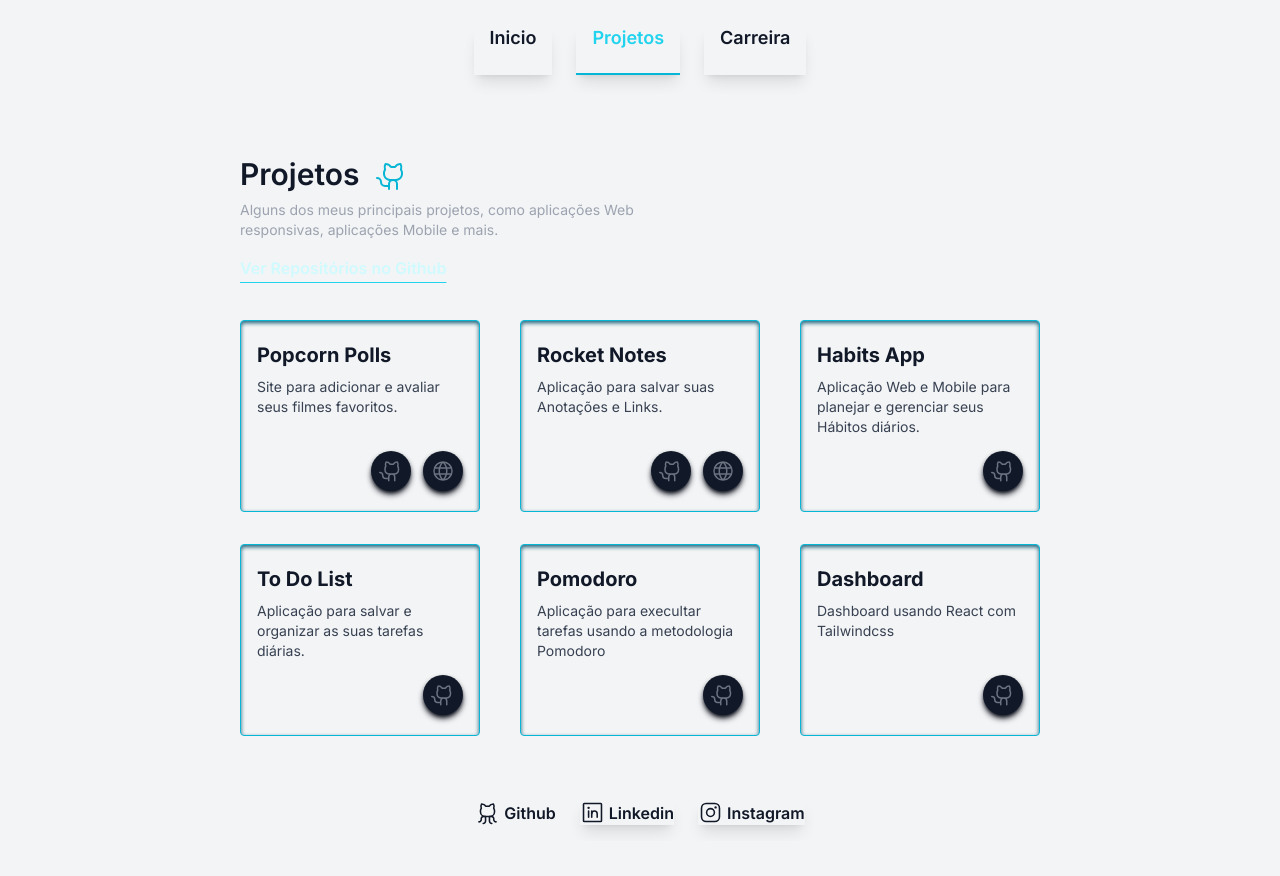
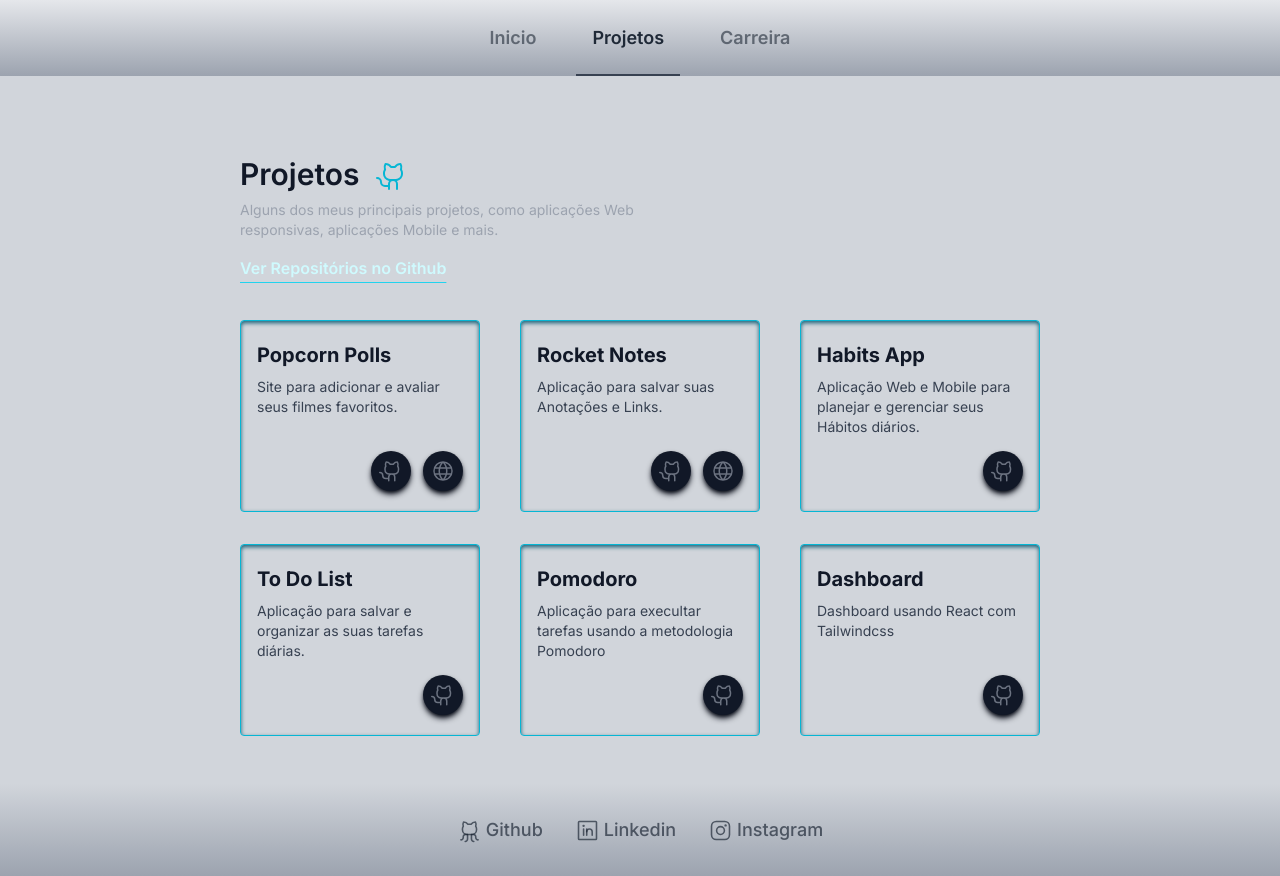
Before and after one commit to CarlosLonghi/Portfolio, a Next.js app: page /projects in a window 1280 px wide. Before the commit the page ends 841 px from the top, so only its background shows below. Built offline with nearby package versions, Linux system fonts and the light colour scheme.

Commit message:
style: config nav/footer in light mode

```diff
--- a/src/app/career/page.tsx
+++ b/src/app/career/page.tsx
@@ -38,7 +38,7 @@ const animationLeftToRight = {
 export default function Carrer() {
   return (
     <motion.section
-      className="m-auto min-h-[calc(100vh-8.29rem)] max-w-app px-4 pt-14 sm:px-6 md:px-4"
+      className="m-auto min-h-[calc(100vh-10.47rem)] max-w-app px-4 pt-14 sm:px-6 md:px-4"
       initial="hidden"
       animate="visible"
     >
--- a/src/app/layout.tsx
+++ b/src/app/layout.tsx
@@ -20,13 +20,13 @@ export default function RootLayout({
   return (
     <html lang="en" className={inter.className}>
       <head />
-      <body className="bg-gray-100 text-gray-900 antialiased dark:bg-gray-950 dark:text-gray-100">
+      <body className="bg-gray-300 text-gray-900 antialiased dark:bg-gray-950 dark:text-gray-100">
         <Navigation />
 
         <main className="overflow-x-hidden">{children}</main>
 
-        <footer className="flex justify-center bg-gray-100 bg-gradient-to-tl px-4 py-4 text-gray-900 dark:from-gray-900 dark:to-gray-950 dark:text-gray-100">
-          <ul className="flex items-center gap-6">
+        <footer className="flex justify-center bg-gradient-to-t from-gray-400 to-gray-300 px-4 py-8 text-gray-900 dark:from-cyan-950 dark:to-gray-950 dark:text-gray-100">
+          <ul className="flex items-center gap-8">
             <li>
               <Github />
             </li>
--- a/src/app/page.tsx
+++ b/src/app/page.tsx
@@ -48,7 +48,7 @@ const animationOrchestration = {
 export default function Home() {
   return (
     <motion.section
-      className="m-auto flex min-h-[calc(100vh-8.29rem)] max-w-app flex-col items-center justify-center gap-6 px-4 py-4 sm:px-8 md:gap-16 md:px-10"
+      className="m-auto flex min-h-[calc(100vh-10.47rem)] max-w-app flex-col items-center justify-center gap-6 px-4 py-4 sm:px-8 md:gap-16 md:px-10"
       initial="hidden"
       animate="visible"
       variants={animationOrchestration}
--- a/src/app/projects/page.tsx
+++ b/src/app/projects/page.tsx
@@ -36,7 +36,7 @@ const animationLeftToRight = {
 export default function Projects() {
   return (
     <motion.section
-      className="m-auto min-h-[calc(100vh-8.29rem)] max-w-app px-4 pt-14 sm:px-6 md:px-4"
+      className="m-auto min-h-[calc(100vh-10.47rem)] max-w-app px-4 pt-14 sm:px-6 md:px-4"
       initial="hidden"
       animate="visible"
     >
--- a/src/components/Navigation.tsx
+++ b/src/components/Navigation.tsx
@@ -12,7 +12,7 @@ const Link = ({ href, ...props }: any) => {
   return (
     <NextLink href={href} passHref legacyBehavior>
       <NavigationMenu.Link
-        className="border-b-2 border-solid border-transparent px-4 text-lg font-semibold shadow-lg transition duration-200 ease-in hover:text-cyan-500 data-[active]:border-cyan-500 data-[active]:text-cyan-400 md:pb-[25px] dark:text-cyan-100/50"
+        className="border-b-2 border-solid border-transparent px-4 text-lg font-semibold text-gray-800/60 transition duration-200 ease-in hover:text-gray-800/90 data-[active]:border-gray-700 data-[active]:text-gray-800 md:pb-[26px] dark:text-cyan-100/50 dark:hover:text-cyan-500 dark:data-[active]:border-cyan-500 dark:data-[active]:text-cyan-400"
         active={isActive}
         {...props}
       />
@@ -22,7 +22,7 @@ const Link = ({ href, ...props }: any) => {
 
 export function Navigation() {
   return (
-    <header className="flex justify-center bg-gray-100 bg-gradient-to-br px-4 py-6 dark:from-gray-900 dark:to-gray-950">
+    <header className="fro-gray-100 flex justify-center bg-gradient-to-b from-gray-200 to-gray-400 px-4 py-6 dark:from-gray-900 dark:to-gray-950">
       <NavigationMenu.Root>
         <NavigationMenu.List className="flex max-w-app items-center justify-between gap-4 md:gap-6">
           <NavigationMenu.Item>
--- a/src/components/SocialMedias.tsx
+++ b/src/components/SocialMedias.tsx
@@ -1,7 +1,7 @@
 export function Github() {
   return (
     <a
-      className="flex items-center gap-1 font-semibold transition duration-300 ease-out hover:text-cyan-300"
+      className="flex items-center gap-1 text-lg font-medium text-gray-800/70 transition duration-300 ease-out hover:text-gray-800 dark:text-gray-400/80 dark:hover:text-cyan-300"
       href="https://github.com/CarlosLonghi"
       target="_blank"
       rel="noopener noreferrer"
@@ -69,7 +69,7 @@ export function Github() {
 export function Linkedin() {
   return (
     <a
-      className="flex items-center gap-1 font-semibold shadow-lg transition duration-300 ease-out hover:text-cyan-300"
+      className="flex items-center gap-1 text-lg font-medium text-gray-800/70 transition duration-300 ease-out hover:text-gray-800 dark:text-gray-400/80 dark:hover:text-cyan-300"
       href="https://www.linkedin.com/in/c4du-dev/"
       target="_blank"
       rel="noopener noreferrer"
@@ -139,7 +139,7 @@ export function Linkedin() {
 export function Instagram() {
   return (
     <a
-      className="flex items-center gap-1 font-semibold shadow-lg transition duration-300 ease-out hover:text-cyan-300"
+      className="flex items-center gap-1 text-lg font-medium text-gray-800/70 transition duration-300 ease-out hover:text-gray-800 dark:text-gray-400/80 dark:hover:text-cyan-300"
       href="https://www.instagram.com/cadu_longhi?igsh=MW04cDdiODhqdDIw"
       target="_blank"
       rel="noopener noreferrer"
```
